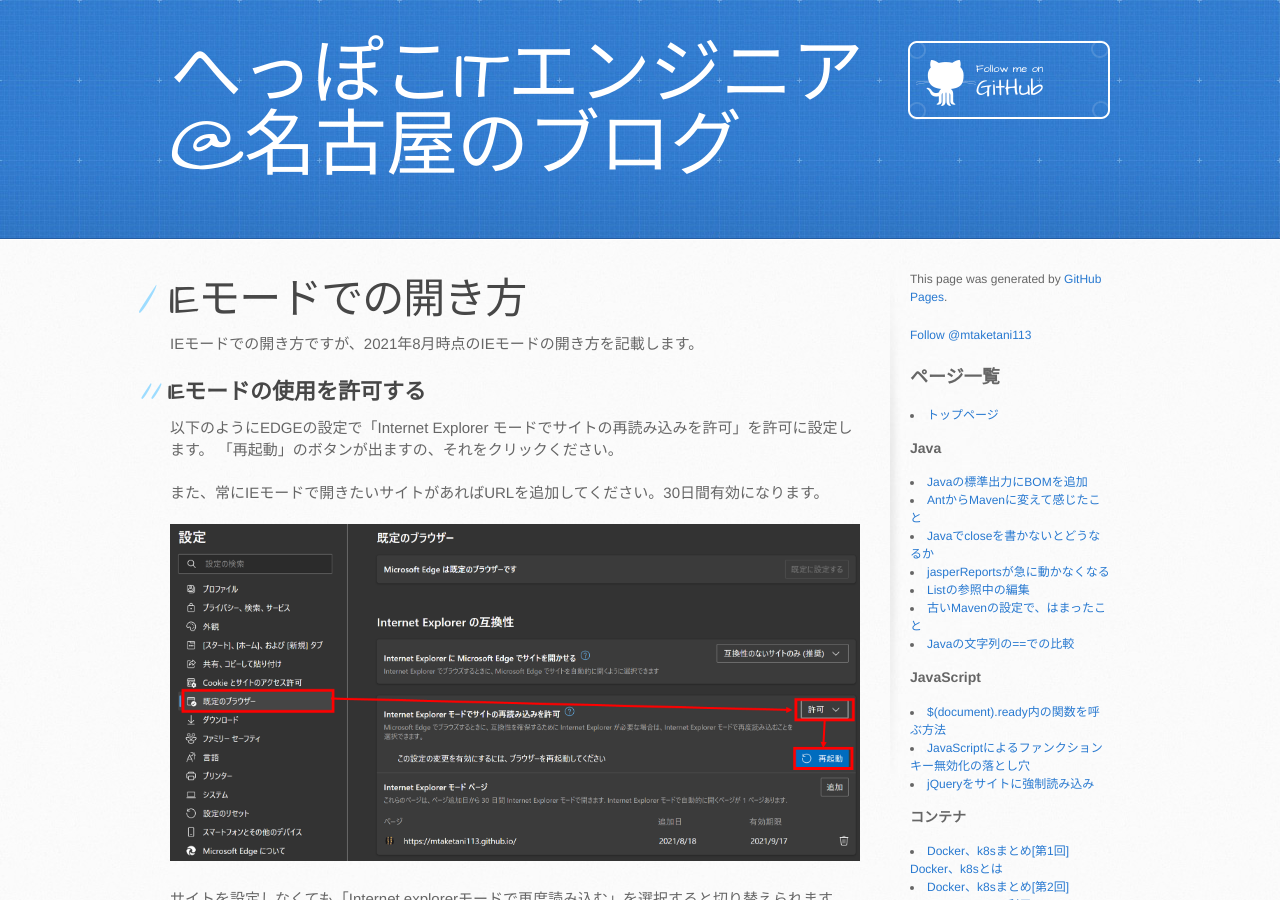
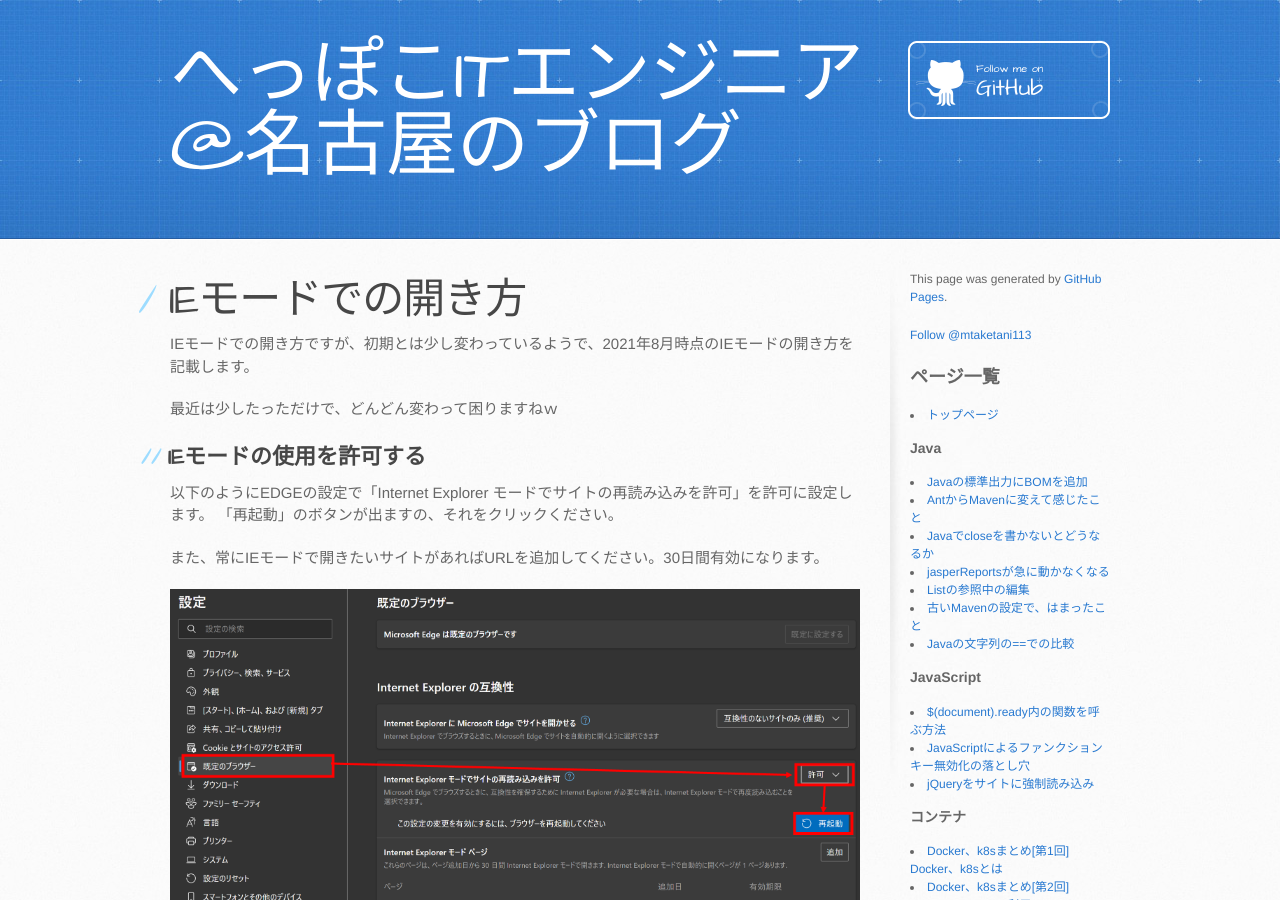
Before and after one commit to mtaketani113/mtaketani113.github.io, a Jekyll site: the page built from it/other/openIeMode.md, in a window 1280 px wide and 900 px high. Built offline with Jekyll 4.4.1, drawn with Linux system fonts in a browser that asks for light colours; comment, search, counter and statistics services are not loaded; the repository's description, which GitHub fills in, is left out; some of the changed text lies outside the part shown.

Commit message:
文言を追記

```diff
--- a/it/other/openIeMode.md
+++ b/it/other/openIeMode.md
@@ -4,10 +4,12 @@ title: IEモードでの開き方
 description: EDGEもいろいろ変わっているようで、初期の時と違った開き方になっているようで、2021年8月時点でのIEモードの開き方を記載します。また、IEモードで開いた時はIEとして認識されます。なので、会社なのでIE以外開けないサイトでも開けるのです。
 category: IT
 created_at: 2021-08-18
-last_modifeid_at: 2021-08-18
+last_modifeid_at: 2021-08-19
 ---
 
-IEモードでの開き方ですが、2021年8月時点のIEモードの開き方を記載します。
+IEモードでの開き方ですが、初期とは少し変わっているようで、2021年8月時点のIEモードの開き方を記載します。
+
+最近は少したっただけで、どんどん変わって困りますねｗ
 
 ## IEモードの使用を許可する
 
```
